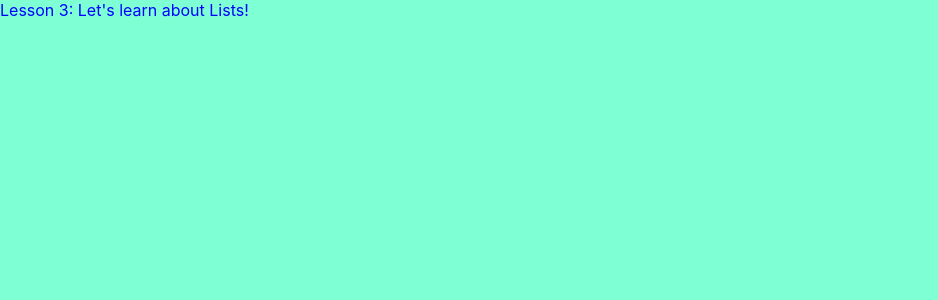
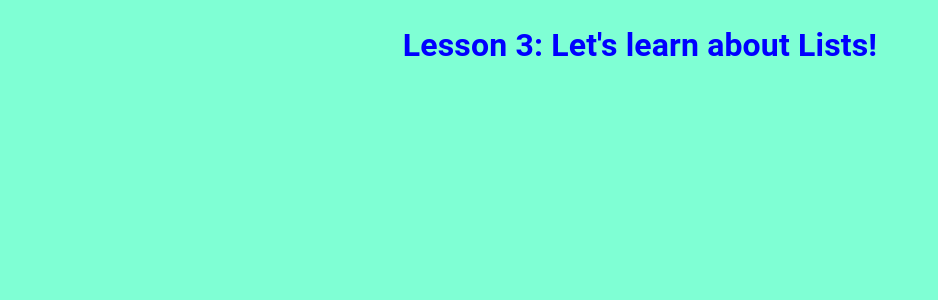
Before and after one commit to sqs6805/WepoPythonTutorial, a React (Create React App) app: page /Lists in a window 1280 px wide. Shown: the top 300 px of the page, without its empty margins (0-938 px from the left). Built offline with nearby package versions, Linux system fonts and the light colour scheme.

Commit message:
<List Update>

```diff
--- a/src/Lists.js
+++ b/src/Lists.js
@@ -1,9 +1,12 @@
 import React from 'react'
+import { Typography, Grid, CardContent} from '@mui/material'
 
 function Lists(){
     return(
         <div>
-            Lesson 3: Let's learn about Lists!
+            <Typography color="success">
+                <h1 align="center" color='success'>Lesson 3: Let's learn about Lists!</h1>
+             </Typography>
         </div>
 )
 }
```
